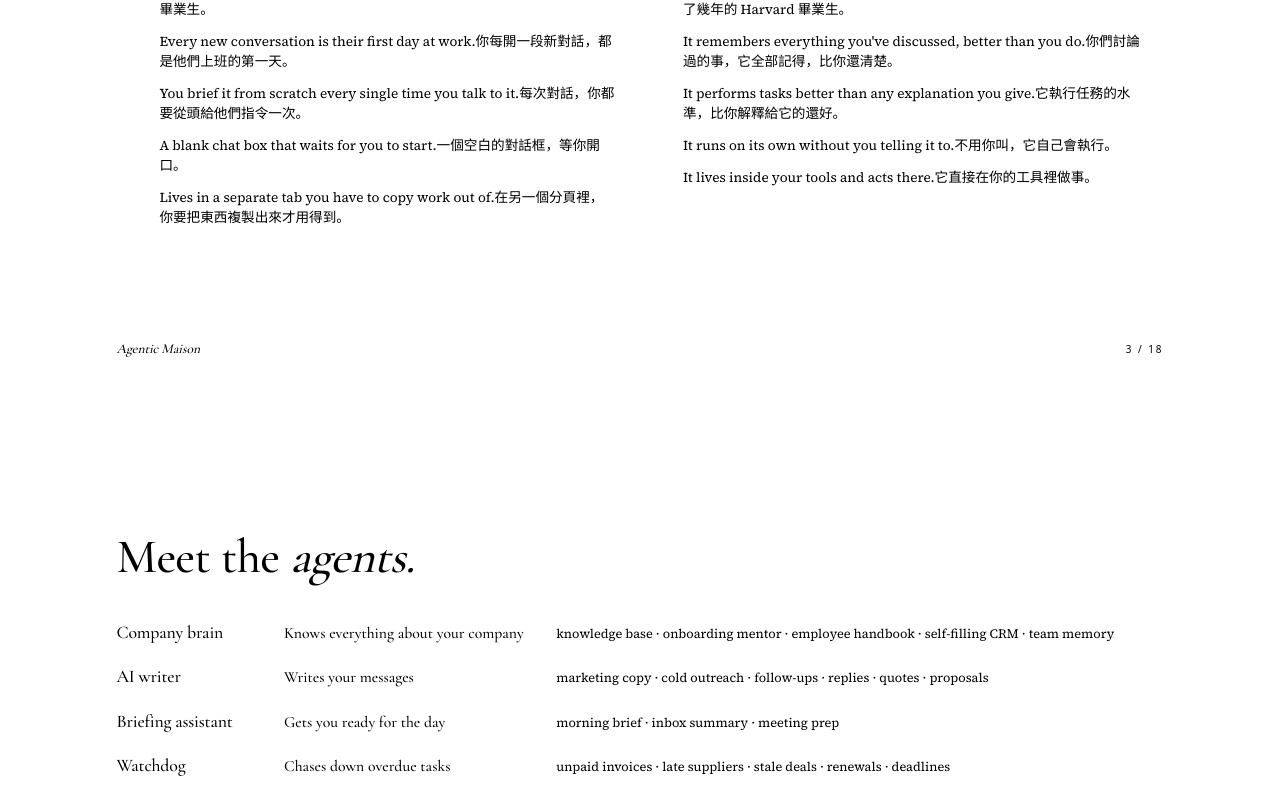
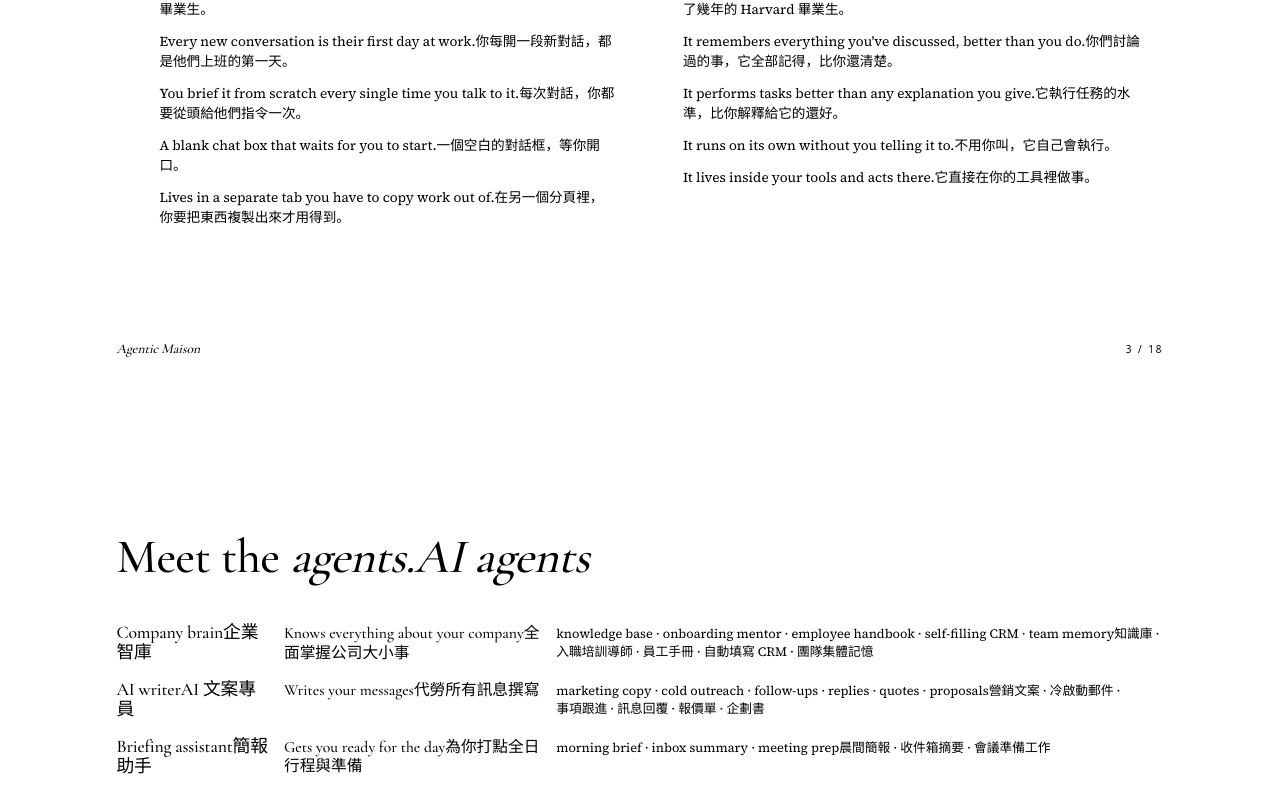
Before and after one commit to agenticmaison/agentic-maison-web, a Next.js app: page /deck in a window 1280 px wide. Shown: the part 2006-2797 px from the top of the page. Built offline with nearby package versions, Linux system fonts and the light colour scheme.

Commit message:
add chinese translations to agents slide

```diff
--- a/src/app/deck/agents-slide.tsx
+++ b/src/app/deck/agents-slide.tsx
@@ -12,8 +12,9 @@ import { slidePos } from './deck-config';
  * archetype/umbrella/horizontal/vertical/bespoke wording, no [client] tags.
  * Strings here are verbatim from the PRD's "Slide content" table.
  *
- * English-only for this slide + the appendix divider (the rest of the deck
- * is bilingual; zh is a later pass). Nicknames stay roman.
+ * Bilingual (EN + ZH-Hant). Language visibility is toggled via `data-lang`
+ * on `<html>` using the same `<span lang="en">` / `<span lang="zh">` pattern
+ * used by the rest of the deck.
  *
  * Round 2 (operator): all 10 rows live on a single slide (id 18). No
  * italics anywhere; the column header row is dropped (rows are
@@ -24,6 +25,11 @@ type AgentRow = {
   nickname: string;
   plain: string;
   uses: string[];
+  zh: {
+    nickname: string;
+    plain: string;
+    uses: string[];
+  };
 };
 
 const AGENTS: AgentRow[] = [
@@ -37,6 +43,17 @@ const AGENTS: AgentRow[] = [
       'self-filling CRM',
       'team memory',
     ],
+    zh: {
+      nickname: '企業智庫',
+      plain: '全面掌握公司大小事',
+      uses: [
+        '知識庫',
+        '入職培訓導師',
+        '員工手冊',
+        '自動填寫 CRM',
+        '團隊集體記憶',
+      ],
+    },
   },
   {
     nickname: 'AI writer',
@@ -49,11 +66,28 @@ const AGENTS: AgentRow[] = [
       'quotes',
       'proposals',
     ],
+    zh: {
+      nickname: 'AI 文案專員',
+      plain: '代勞所有訊息撰寫',
+      uses: [
+        '營銷文案',
+        '冷啟動郵件',
+        '事項跟進',
+        '訊息回覆',
+        '報價單',
+        '企劃書',
+      ],
+    },
   },
   {
     nickname: 'Briefing assistant',
     plain: 'Gets you ready for the day',
     uses: ['morning brief', 'inbox summary', 'meeting prep'],
+    zh: {
+      nickname: '簡報助手',
+      plain: '為你打點全日行程與準備',
+      uses: ['晨間簡報', '收件箱摘要', '會議準備工作'],
+    },
   },
   {
     nickname: 'Watchdog',
@@ -65,11 +99,21 @@ const AGENTS: AgentRow[] = [
       'renewals',
       'deadlines',
     ],
+    zh: {
+      nickname: '逾期事項跟進主任',
+      plain: '追蹤及解決所有過期工作',
+      uses: ['未付發票', '逾期供應商', '停滯交易', '續期提醒', '最後限期'],
+    },
   },
   {
     nickname: 'Gatekeeper',
     plain: 'Sorts and ranks your inbox',
     uses: ['scores leads', 'screens CVs', 'filters emails'],
+    zh: {
+      nickname: '電郵篩選助手',
+      plain: '自動過濾及整理收件箱',
+      uses: ['潛在客戶評分', '篩選履歷', '郵件過濾'],
+    },
   },
   {
     nickname: 'Researcher',
@@ -80,11 +124,21 @@ const AGENTS: AgentRow[] = [
       'news digest',
       'pre-meeting one-pager',
     ],
+    zh: {
+      nickname: '資訊研究專員',
+      plain: '助你搜羅及整理所需資料',
+      uses: ['聯絡人搜尋', '供應商對比', '每日新聞摘要', '會議簡報'],
+    },
   },
   {
     nickname: 'Matcher',
     plain: 'Matches things up for you',
     uses: ['payments to invoices', 'expenses', 'catches mismatches'],
+    zh: {
+      nickname: '對帳專員',
+      plain: '精準對接各項單據與帳目',
+      uses: ['收款對帳', '支出核對', '抓出錯誤帳目'],
+    },
   },
   {
     nickname: 'Report filler',
@@ -96,18 +150,51 @@ const AGENTS: AgentRow[] = [
       'board updates',
       'compliance documents',
     ],
+    zh: {
+      nickname: '行政文件助手',
+      plain: '代你處理各類表格及文件',
+      uses: ['發票開立', '報價單', '月度報表', '董事會報告', '合規文件'],
+    },
   },
   {
     nickname: 'Tracker',
     plain: 'Tracks your projects',
     uses: ['project tracker', 'quality checker', 'status answerer'],
+    zh: {
+      nickname: '項目進度主任',
+      plain: '全程追蹤項目進度與質量',
+      uses: ['項目進度追蹤', '品質監控', '進度查詢回覆'],
+    },
   },
   {
     nickname: 'In-house analyst',
     plain: 'Helps you make decisions',
     uses: ['when to buy/sell', 'market timing', 'deal-matching'],
+    zh: {
+      nickname: '決策幕僚',
+      plain: '助你分析時機，精準決策',
+      uses: ['買賣時機分析', '市場走勢', '交易配對'],
+    },
   },
 ];
+
+function UseList({ uses }: { uses: string[] }) {
+  return (
+    <span className="agents-uses">
+      {uses.map((use, i) => (
+        <span className="agents-use-wrap" key={use}>
+          <span className="agents-use">{use}</span>
+          {i < uses.length - 1 ? (
+            <span className="agents-sep" aria-hidden="true">
+              {' '}
+              ·{' '}
+            </span>
+          ) : null}
+        </span>
+      ))}
+    </span>
+  );
+}
 
 function AgentsTable({ rows }: { rows: AgentRow[] }) {
   return (
@@ -115,24 +202,21 @@ function AgentsTable({ rows }: { rows: AgentRow[] }) {
       {rows.map((row) => (
         <div className="agents-row" role="row" key={row.nickname}>
           <span className="agents-cell agents-col-nick" role="cell">
-            <b className="agents-nick">{row.nickname}</b>
+            <b className="agents-nick">
+              <span lang="en">{row.nickname}</span>
+              <span lang="zh">{row.zh.nickname}</span>
+            </b>
           </span>
           <span className="agents-cell agents-col-plain" role="cell">
-            {row.plain}
+            <span lang="en">{row.plain}</span>
+            <span lang="zh">{row.zh.plain}</span>
           </span>
           <span className="agents-cell agents-col-uses" role="cell">
-            <span className="agents-uses">
-              {row.uses.map((use, i) => (
-                <span className="agents-use-wrap" key={use}>
-                  <span className="agents-use">{use}</span>
-                  {i < row.uses.length - 1 ? (
-                    <span className="agents-sep" aria-hidden="true">
-                      {' '}
-                      ·{' '}
-                    </span>
-                  ) : null}
-                </span>
-              ))}
+            <span lang="en">
+              <UseList uses={row.uses} />
+            </span>
+            <span lang="zh">
+              <UseList uses={row.zh.uses} />
             </span>
           </span>
         </div>
@@ -142,9 +226,14 @@ function AgentsTable({ rows }: { rows: AgentRow[] }) {
 }
 
 const AGENTS_TITLE: ReactNode = (
-  <span lang="en">
-    Meet the <em>agents.</em>
-  </span>
+  <>
+    <span lang="en">
+      Meet the <em>agents.</em>
+    </span>
+    <span lang="zh">
+      <em>AI agents</em>
+    </span>
+  </>
 );
 
 /** Agents overview slide (id 18) — the full 10-row roster (Ernest → Nate). */
--- a/src/app/deck/page.tsx
+++ b/src/app/deck/page.tsx
@@ -40,8 +40,15 @@ export default function DeckPage() {
           total={total}
         >
           <div className="cover-block">
-            <h1 className="slide-title text-balance">
-              Your team is doing work an <em>AI agent</em> could do.
+            <h1 className="slide-title">
+              <span lang="en">
+                Your team is doing work <br /> an <em>AI agent</em> could do.
+              </span>
+              <span lang="zh">
+                你的團隊正在做
+                <br />
+                <em>AI agent</em> 可以做的工作。
+              </span>
             </h1>
             <p className="cover-lede">
               <span lang="en">
```
